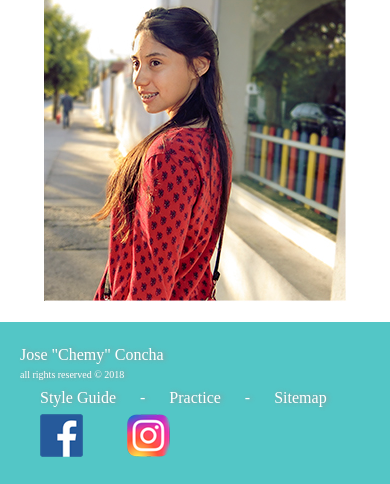
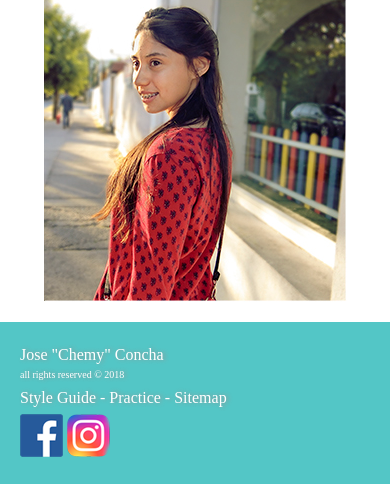
Before and after one commit to Ch3my/COMM-310, a PHP site: page / in a window 390 px wide. Shown: the part 1376-1860 px from the top of the page. Run offline with PHP 8.4, Linux system fonts and the light colour scheme; some web fonts are replaced.

Commit message:
im stupid

```diff
--- a/ch-photo/style.css
+++ b/ch-photo/style.css
@@ -188,7 +188,7 @@ footer a:active{
 }
 @media (max-width: 600px) {
 	figure img:nth-child(2){
-		margin: 0!important;
+		margin: 0;
 	}
 	#header-txt-1 {
 		left:10px;
@@ -200,6 +200,6 @@ footer a:active{
 		width: 63%;
 	}
 	footer a {
-		margin: 0;
+		margin: 0!important;
 	}
 }
```
